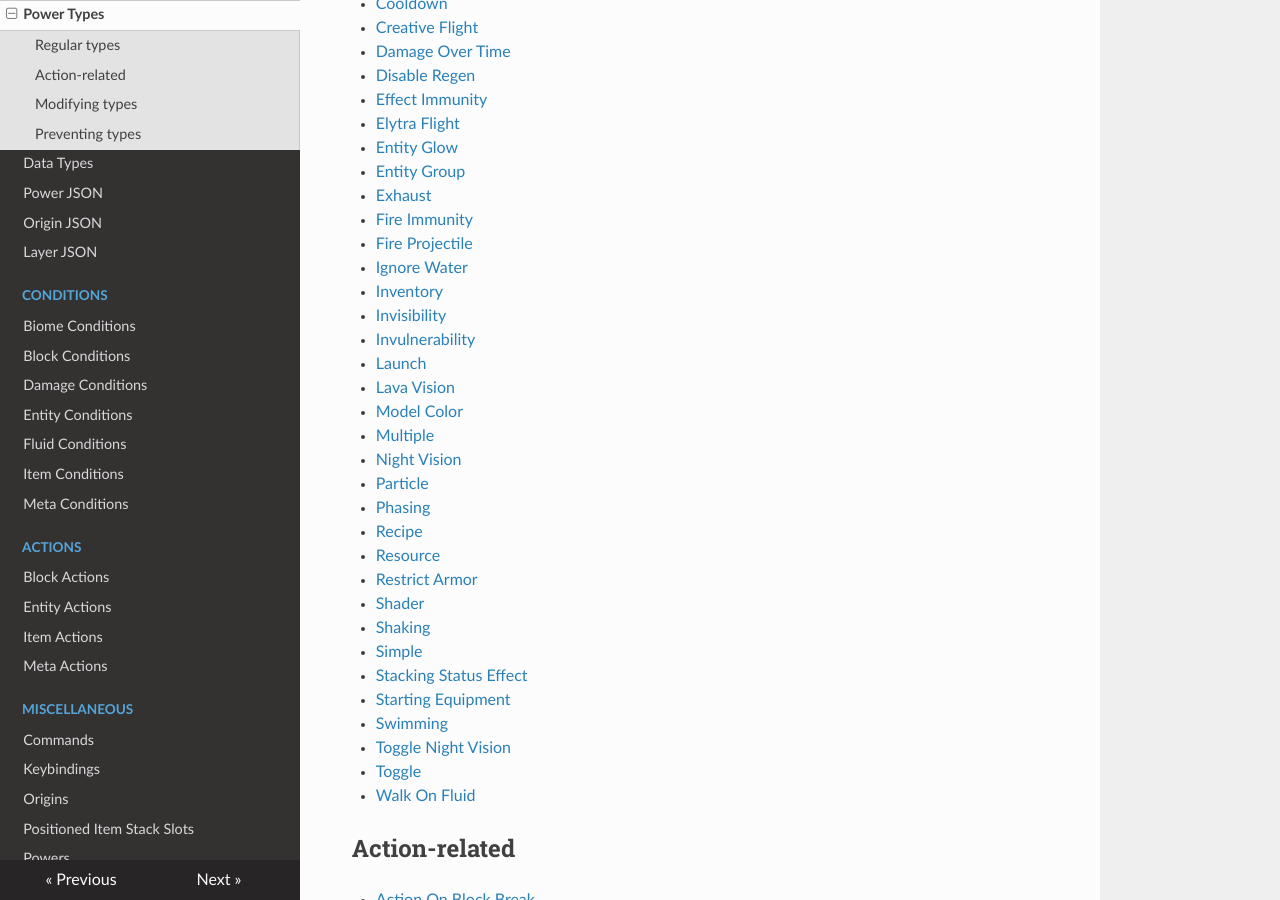
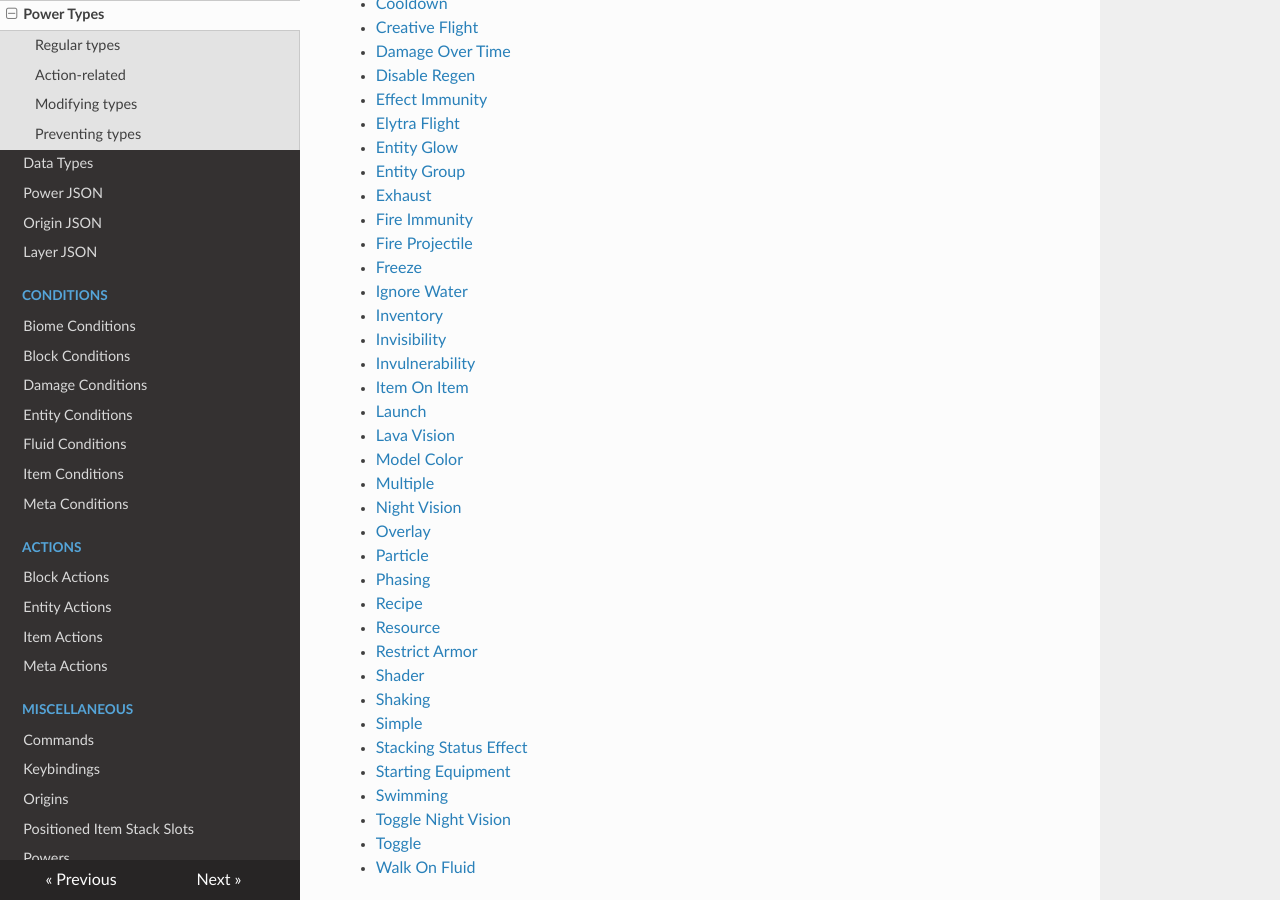
Before and after one commit to apace100/origins-docs, an MkDocs documentation site: the page built from docs/power_types.md, in a window 1280 px wide and 900 px high, scrolled down 490 px. Built offline with MkDocs 1.6.1, drawn with Linux system fonts in a browser that asks for light colours; nearby versions of some CDN libraries.

Commit message:
Modified `power_types.md` Now includes the `freeze`, `item_on_item` and `overlay` power types

```diff
--- a/docs/power_types.md
+++ b/docs/power_types.md
@@ -27,15 +27,18 @@ Unless stated otherwise, each power type supports a `condition` field with an [e
 * [Exhaust](power_types/exhaust.md)
 * [Fire Immunity](power_types/fire_immunity.md)
 * [Fire Projectile](power_types/fire_projectile.md)
+* [Freeze](power_types/freeze.md)
 * [Ignore Water](power_types/ignore_water.md)
 * [Inventory](power_types/inventory.md)
 * [Invisibility](power_types/invisibility.md)
 * [Invulnerability](power_types/invulnerability.md)
+* [Item On Item](power_types/item_on_item.md)
 * [Launch](power_types/launch.md)
 * [Lava Vision](power_types/lava_vision.md)
 * [Model Color](power_types/model_color.md)
 * [Multiple](power_types/multiple.md)
 * [Night Vision](power_types/night_vision.md)
+* [Overlay](power_types/overlay.md)
 * [Particle](power_types/particle.md)
 * [Phasing](power_types/phasing.md)
 * [Recipe](power_types/recipe.md)
```
